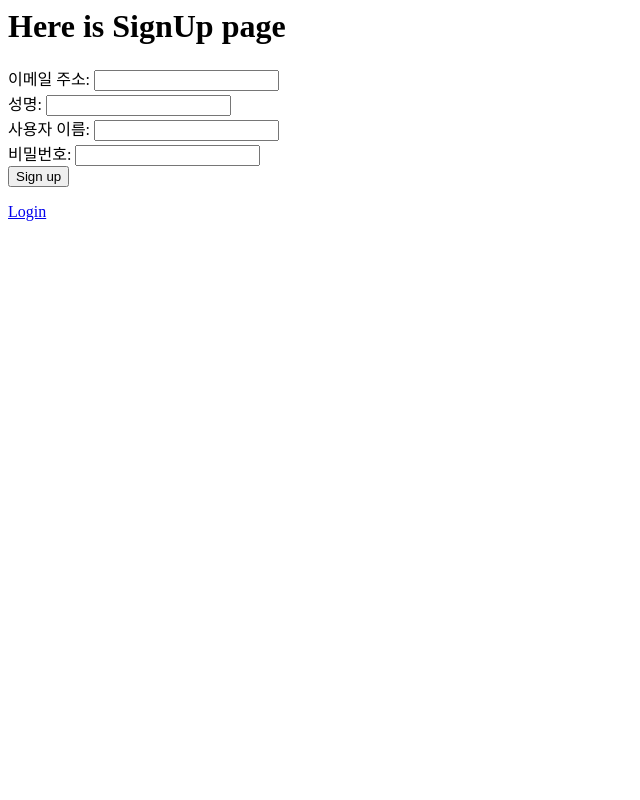
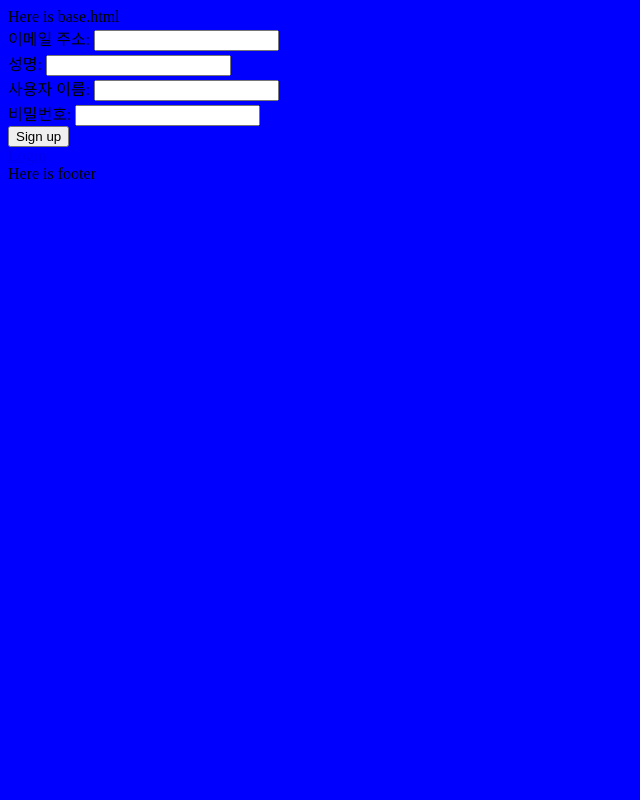
Before and after one commit to chosuky/geto, a Django app: page /signup/ in a window 1280 px wide. Shown: the whole page, without its empty margins (0-640 px from the left). Run offline with Django 3.2, Linux system fonts and the light colour scheme; parts of the project's set-up code (start-up, migrations or seed data) failed here and were passed over.

Commit message:
fourth commit

```diff
--- /dev/null
+++ b/geto/static/css/users/main.css
@@ -0,0 +1,3 @@
+body {
+  background: blue;
+}
--- /dev/null
+++ b/geto/templates/users/base.html
@@ -0,0 +1,19 @@
+{% load static %}
+<!DOCTYPE html>
+<html lang="en">
+<head>
+  <meta charset="UTF-8">
+  <meta name="viewport" content="width=device-width, initial-scale=1.0">
+  <meta http-equiv="X-UA-Compatible" content="ie=edge">
+  <link rel="stylesheet" type="text/css" href="{% static 'css/users/main.css' %}">
+  <title>{% block title %} {% endblock %}Geto</title>
+</head>
+<body>
+  Here is base.html
+  <div>
+    {% block content %} {% endblock %}
+  </div>
+
+  {% include "users/footer.html" %}
+</body>
+</html>
--- /dev/null
+++ b/geto/templates/users/footer.html
@@ -0,0 +1 @@
+Here is footer
--- a/geto/templates/users/signup.html
+++ b/geto/templates/users/signup.html
@@ -1,5 +1,11 @@
+{% extends "users/base.html" %}
+
 <h1>Here is SignUp page</h1>
+{% block title %}
+sign up
+{% endblock title %}
 
+{% block content %}
 <form action="{% url 'users:signup' %}" method="post">
   {% csrf_token %}
   {% for field in form %}
@@ -13,3 +19,4 @@
 </form>
 
 <a href="{% url 'users:main' %}">Login</a>
+{% endblock content %}
```
Also changed, not shown: geto/templates/users/main.html (+9 -2 lines).
